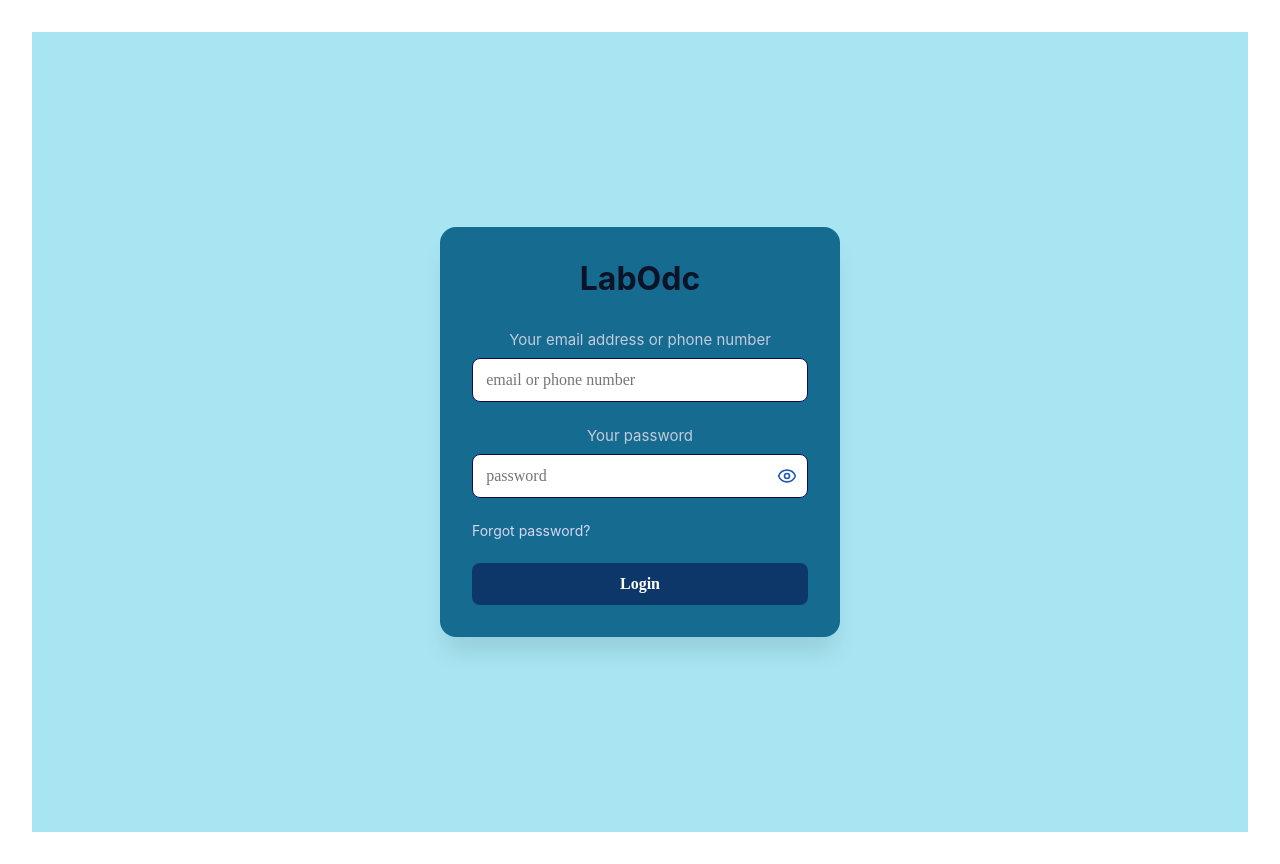
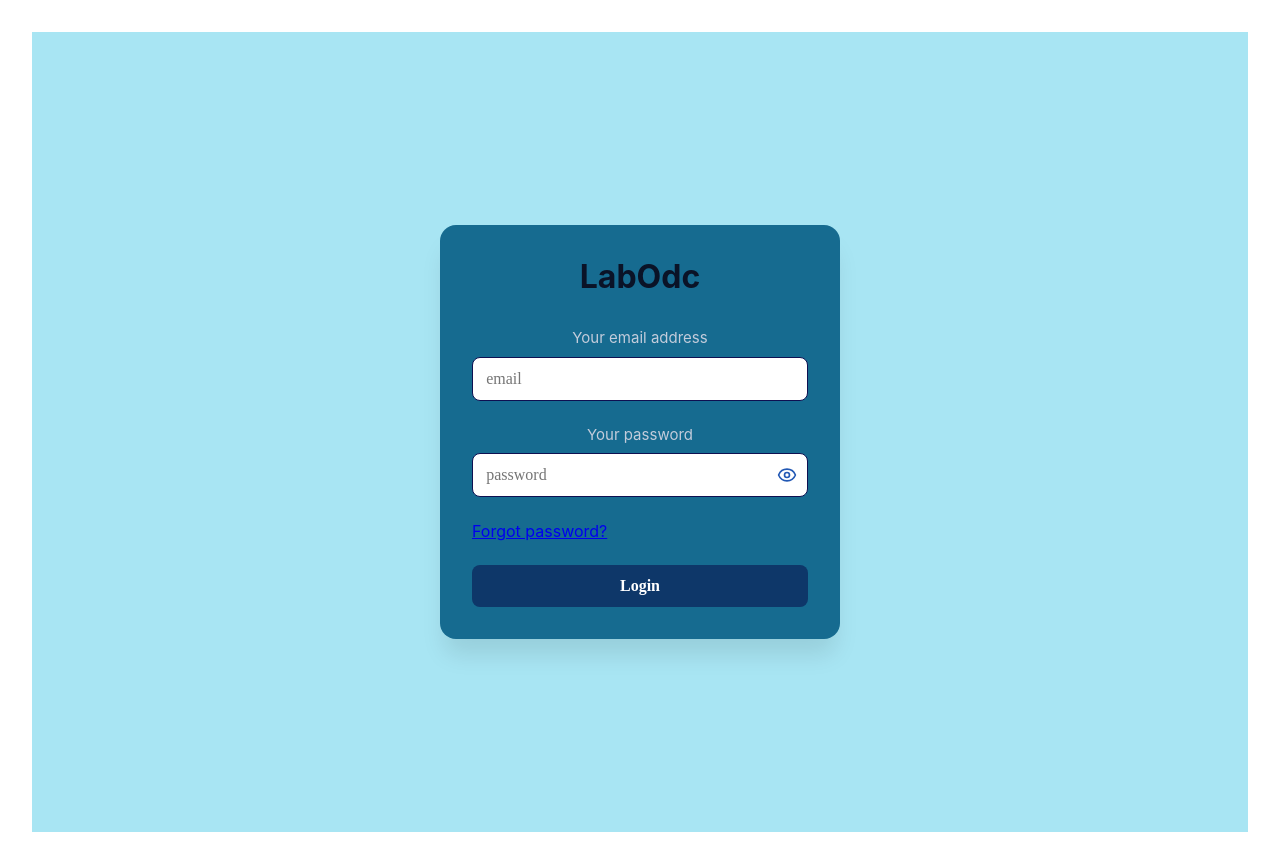
Before and after one commit to van7930/Odcst, a React (Vite) app: page /login in a window 1280 px wide. Built offline with nearby package versions, Linux system fonts and the light colour scheme.

Commit message:
update code

```diff
--- a/src/AdminDashboard.jsx
+++ /dev/null
@@ -1,7 +0,0 @@
-import { useNavigate } from 'react-router-dom';
-import { LogOut, Shield, Users, Settings, BarChart } from 'lucide-react';
-import { useEffect, useState } from 'react';
-
-export default function AdminDashboard() {
-  return <h1>Admin Dashboard</h1>
-}
--- a/src/Login.css
+++ /dev/null
@@ -1,126 +0,0 @@
-/* Login Container */
-.login-container {
-  min-height: 100vh;
-  background-color: #a8e5f3;
-  display: flex;
-  align-items: center;
-  justify-content: center;
-  padding: 1rem;
-}
-/*khung*/
-.login-card {
-  background: rgb(22, 107, 144);
-  border-radius: 1rem;
-  box-shadow: 0 20px 25px -5px rgba(0, 0, 0, 0.1);
-  width: 100%;
-  max-width: 25rem;
-  padding: 2rem;
-}
-
-/* Header */
-.login-header {
-  text-align: center;
-  margin-bottom: 2rem;
-}
-
-.title {
-  font-size: 2;
-  font-weight: 700;
-  color: #0a1327;
-  margin-bottom: 0.5rem;
-}
-
-.login-form {
-  display: flex;
-  flex-direction:column;
-  gap: 1.5rem;
-}
-
-.form {
-  display: flex;
-  flex-direction: column;
-}
-
-.label-form {
-  display: block;
-  font-size: 15px;
-  color: #c3ccdb;
-  margin-bottom: 0.25cm;
-}
-
-.input-wrapper {
-  position:relative;
-}
-
-.form-input {
-  width: 100%;
-  padding: 0.75rem 1rem 0.75rem 2.5rem;
-  border: 1px solid #0e1051;
-  border-radius: 8px;
-  outline-color:#090a68;
-  transition: all 0.2s;
-  padding-left:0.35cm;
-  font-size: 100%;
-  font-family:serif;
-}
-
-.password-input {
-  padding-right: 1.2cm;
-}
-
-.show{
-  position: absolute;
-  right:0.3cm;
-  top: 50%;
-  transform: translateY(-50%);
-  background: none;
-  border: none;
-  cursor:default;
-  color: #2258b4;
-  display: flex;
-  align-items: center;
-  justify-content: center;
-}
-
-.show:hover {
-  color: #9cb2d0;
-}
-
-.show .icon {
-  width: 1.25rem;
-  height: 1.25rem;
-}
-
-.options {
-  display: flex;
-  align-items: center;
-  justify-content: space-between;
-}
-
-.forgot {
-  font-size: 0.875rem;
-  color: #d6d6f2;
-  text-decoration: none;
-}
-
-.forgot:hover {
-  color: #0a082c;
-}
-
-.submit{
-  width: 100%;
-  background: #0e3769;
-  color: white;
-  padding: 0.75rem;
-  border-radius: 0.5rem;
-  font-weight: 600;
-  border: none;
-  cursor: pointer;
-  transition: background 0.2s;
-  font-size: 16px;
-  font-family:serif;
-}
-
-.submit:hover {
-  background: #8497c5;
-}
--- a/src/app.jsx
+++ b/src/app.jsx
@@ -1,19 +1,25 @@
 import { BrowserRouter, Routes, Route, Navigate } from 'react-router-dom';
-import Login from './Login';
-import AdminDashboard from './AdminDashboard';
-import MentorDashboard from './mentorDashboard';
-import UserDashboard from './talentDashboard';
+import Login from './components/Login';
+import ForgotPassword from './components/forgot_password';
+import SystemAdminDashboard from './components/systemadminDashboard';
+import LabAdminDashboard from './components/labadminDashboard';
+import MentorDashboard from './components/mentorDashboard';
+import CandidateDashboard from './components/candidateDashboard';
+import EnterpriseDashboard from './components/enterpriseDashboard';
 import './App.css';
 
 function App() {
   return (
     <BrowserRouter>
       <Routes>
-        <Route path="/" element={<Navigate to="/login" />} />
+        <Route path="/" element={<Navigate to="/login" />}/>
         <Route path="/login" element={<Login />} />
-        <Route path="/admin" element={<AdminDashboard />} />
-        <Route path="/mentor" element={<MentorDashboard />} />
-        <Route path="/dashboard" element={<UserDashboard />} />
+        <Route path="/forgot-password" element={<ForgotPassword/>}/>
+        <Route path="/system_admin" element={<SystemAdminDashboard/>} />
+        <Route path="/lab_admin" element={<LabAdminDashboard/>}/>
+        <Route path="/mentor" element={<MentorDashboard/>} />
+        <Route path="/candidate" element={<CandidateDashboard/>} />
+        <Route path="/enterprise" element={<EnterpriseDashboard/>} />
       </Routes>
     </BrowserRouter>
   );
--- a/src/login.jsx
+++ /dev/null
@@ -1,109 +0,0 @@
-import { useState,useEffect } from 'react';
-import { Eye, EyeOff} from 'lucide-react';
-import {useNavigate} from 'react-router-dom';
-import "./Login.css"
-const accounts = [
-  { email: 'admin@gmail.com', password: '123', role: 'admin', name: 'Admin User' },
-  { email: 'mentor@gmail.com', password: '456', role: 'mentor', name: 'Mentor User' },
-  { email: 'talent@gmail.com', password: '789', role: 'talent', name: 'Student User' },
-];
-export default function Login(){
-    const [email, setEmail] =useState('');
-    const [phone, setPhone] =useState('');
-    const [password, setPassword] =useState('');
-    const [showPassword, setShowPassword] =useState(false);
-    const [error,setError]=useState('');
-    const navigate = useNavigate();
-    useEffect(() => {
-    const userData = localStorage.getItem('user');
-    if (userData) {
-      const user = JSON.parse(userData);
-      if (user.role === 'admin') {
-        navigate('/admin', { replace: true });
-      } else if (user.role === 'mentor') {
-        navigate('/mentor', { replace: true });
-      } else {
-        navigate('/dashboard', { replace: true });
-      }
-    }
-    }, [navigate]);
-    const handleSubmit =(e) =>{
-        e.preventDefault();
-        setError('');
-        const account=accounts.find(
-            acc=>acc.email===email && acc.password === password
-        )
-        if (!account) {
-            setError('Invalid email or password!');
-            return;
-        }
-        localStorage.setItem('user', JSON.stringify(account));
-        if (account.role === 'admin') {
-            navigate('/admin', { replace: true });
-        } else if (account.role === 'mentor') {
-            navigate('/mentor', { replace: true });
-        } else if(account.role === 'talent'){
-            navigate('/talent', { replace: true });
-        }
-    };
-
-    return(
-        <div className="login-container">
-            <div className="login-card">
-                <div className="login-header">
-                    <h1 className="title">
-                        LabOdc
-                    </h1>
-                </div>
-                {error && <div className="error-message">{error}</div>}
-                <div onSubmit={handleSubmit} className="login-form">
-                    <div className="form">
-                        <label htmlfor="email" className="label-form">
-                            Your email address or phone number
-                        </label>
-                        <div className="input-wrapper">
-                            <input
-                            type ="text"
-                            id="email,phone"
-                            placeholder="email or phone number"
-                            value={email}
-                            onChange={(e) => setEmail(e.target.value)}
-                            className="form-input"
-                            />
-                        </div>
-                    </div>
-                    <div className="form">
-                        <label htmlfor="password" className="label-form">
-                            Your password
-                        </label>
-                        <div className="input-wrapper">
-                            <input
-                            type={showPassword ? 'text' : 'password'}
-                            id="password"
-                            placeholder="password"
-                            value={password}
-                            onChange={(e) => setPassword(e.target.value)}
-                            className="form-input password-input"
-                            />
-                            <button
-                            type="button"
-                            onClick={() => setShowPassword(!showPassword)}
-                            className="show"
-                            >
-                                {showPassword ? <EyeOff className="icon" /> : <Eye className="icon" />}
-                            </button>
-                        </div>
-                    </div>
-                    <div className="options">
-                        <a href="#" className="forgot">
-                            Forgot password?
-                        </a>
-                    </div>
-                    <button className="submit">
-                        Login
-                    </button>
-                </div>
-            </div>
-        </div>
-    );
-}
--- a/src/mentorDashboard.jsx
+++ /dev/null
@@ -1,7 +0,0 @@
-import { useNavigate } from 'react-router-dom';
-import { LogOut, BookOpen, Users, Award } from 'lucide-react';
-import { useEffect, useState } from 'react';
-
-export default function MentorDashboard() {
-  return <h1>mentor dashboard</h1>
-}
--- a/src/talentDashboard.jsx
+++ /dev/null
@@ -1,7 +0,0 @@
-import { useNavigate } from 'react-router-dom';
-import { LogOut, BookOpen, TrendingUp, Award } from 'lucide-react';
-import { useEffect, useState } from 'react';
-
-export default function talentDashboard() {
-  return <h1>talent dashboard</h1>
-}
```
